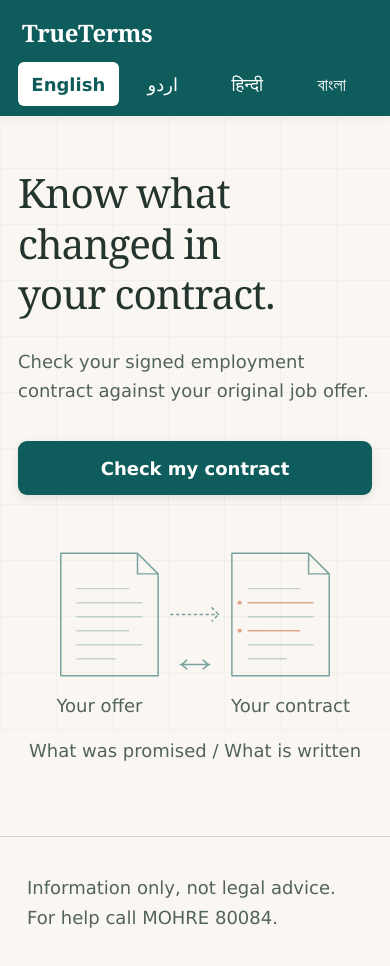
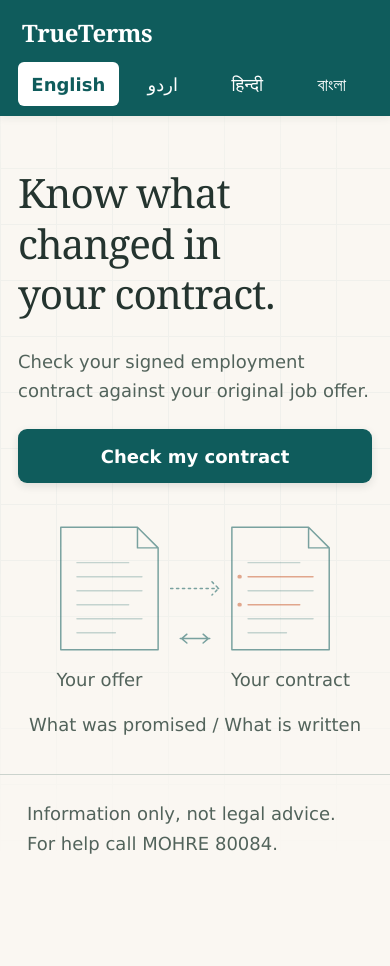
Before and after one commit to YounesNader/hub71ai-trueterms, a Next.js app: page / in a window 390 px wide. After the commit the page ends 882 px from the top, so only its background shows below. Built offline with nearby package versions, Linux system fonts and the light colour scheme.

Commit message:
Tighten Home spacing and remove internal rule-card source label

```diff
--- a/app/ResultsAuthority.tsx
+++ b/app/ResultsAuthority.tsx
@@ -14,7 +14,6 @@ export function ResultsAuthority({ content, selectedId, onSelect, language = "En
       <section aria-labelledby="rule-card-heading" className="mt-10 border-t border-line pt-8">
         <h2 id="rule-card-heading" className="text-xl font-bold">{t.rule}</h2>
         <p className="mt-4 whitespace-pre-wrap leading-relaxed">{language !== "English" && <span className="mb-3 block text-lg">{t.footer}</span>}<span lang="en" dir="ltr" className="block text-base">{content.ruleCard.text}</span></p>
-        <p className="mt-4 whitespace-pre-wrap leading-relaxed text-muted">{language !== "English" && <span className="mb-3 block">{t.source}</span>}<span lang="en" dir="ltr" className="block text-base">{content.ruleCard.source}</span></p>
       </section>
       <section aria-labelledby="routing-heading" className="mt-10 border-t border-line pt-8">
         <h2 id="routing-heading" className="text-xl font-bold">{t.help}</h2>
--- a/app/globals.css
+++ b/app/globals.css
@@ -275,3 +275,8 @@ input[type="file"]:focus-visible + p { outline: 3px solid var(--primary); }
   .home-state > button { justify-self: start; }
   .home-diagram-wrap { grid-column: 2; grid-row: 1 / span 3; align-self: center; margin-top: 0; }
 }
+
+.screen-layout[data-screen="home"] main { flex: 0 0 auto; padding-bottom: 18px; }
+.screen-layout[data-screen="home"] footer { margin-top: 18px; padding-block: 24px; }
+.home-state > .primary-button { margin-top: 24px; }
+@media (max-width: 899px) { .home-diagram-wrap { margin-top: 28px; } }
--- a/app/page.tsx
+++ b/app/page.tsx
@@ -223,7 +223,7 @@ export default function HomePage() {
 
   return (
     <>
-    <div dir={language === "Urdu" ? "rtl" : "ltr"} lang={LANGUAGES.find((item) => item.name === language)?.code} className="screen-layout flex min-h-screen flex-col pt-[132px] sm:pt-[86px]">
+    <div data-screen={screen} dir={language === "Urdu" ? "rtl" : "ltr"} lang={LANGUAGES.find((item) => item.name === language)?.code} className="screen-layout flex min-h-screen flex-col pt-[132px] sm:pt-[86px]">
       <header className="top-bar">
         <div className="top-bar-inner">
           <div className="flex items-center gap-3"><button type="button" className="brand-button" onClick={() => { cancelCheck(); moveTo("home"); }}>TrueTerms</button>
```
Also changed, not shown: 1 other file (tests, documents, lock files or other folders).
